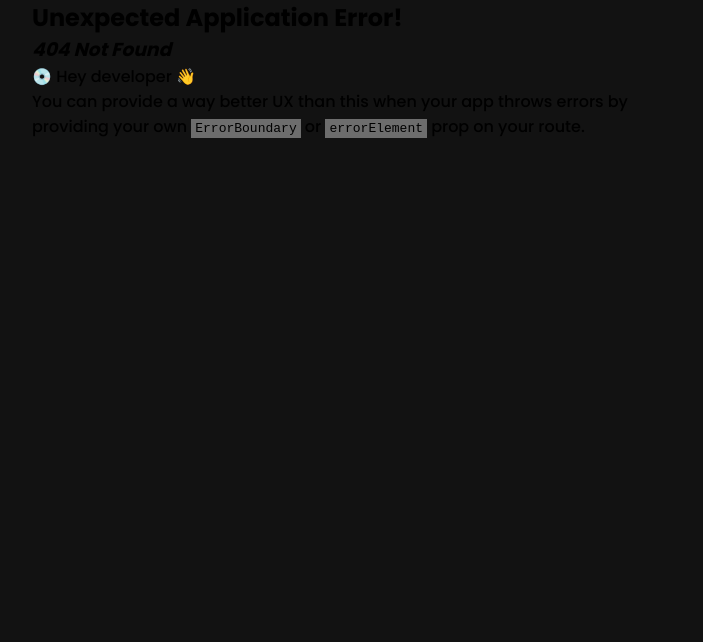
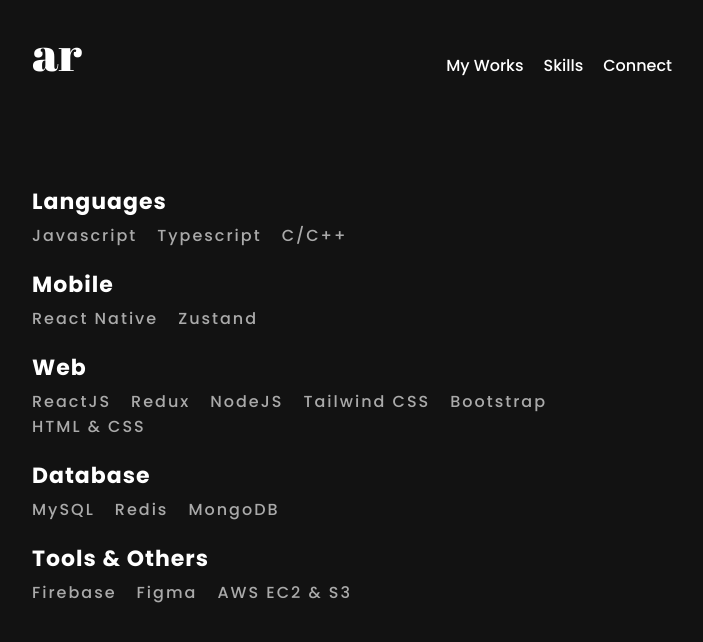
Before and after one commit to Agastya909/persona-website, a React (Vite) app: page /skills in a window 1280 px wide. Before the commit this address had no page. Shown: the top 642 px of the page, without its empty margins (288-991 px from the left). Built offline with nearby package versions, Linux system fonts and the light colour scheme.

Commit message:
add skills page

```diff
--- a/src/component/Nav.jsx
+++ b/src/component/Nav.jsx
@@ -13,8 +13,11 @@
         <a href="/projects" className="nav-link">
           My Works
         </a>
+        <a href="/skills" className="nav-link">
+          Skills
+        </a>
         <a href="/contact" className="nav-link">
-          Get in touch
+          Connect
         </a>
       </div>
     </div>
--- a/src/main.jsx
+++ b/src/main.jsx
@@ -5,6 +5,7 @@
 import Home from "./pages/home/home.jsx";
 import Project from "./pages/project/Project.jsx";
 import Contact from "./pages/contact/Contact.jsx";
+import Skills from "./pages/skills/Skills.jsx";
 
 const Router = createBrowserRouter([
   {
@@ -19,6 +20,10 @@
     path: "/contact",
     element: <Contact />,
   },
+  {
+    path: "/skills",
+    element: <Skills />,
+  },
 ]);
 
 ReactDOM.createRoot(document.getElementById("root")).render(
--- a/src/pages/contact/Contact.jsx
+++ b/src/pages/contact/Contact.jsx
@@ -9,23 +9,47 @@
       <div className="contact-section">
         <a
           href="mailto:agastyarajawat909@gmail.com"
+          className="link"
           style={{ textDecoration: "none", color: "white" }}
         >
-          <p className="title">Mail Me</p>
+          <svg
+            xmlns="http://www.w3.org/2000/svg"
+            className="icon"
+            fill="#fff"
+            viewBox="0 0 24 24"
+          >
+            <path d="M0 3v18h24v-18h-24zm6.623 7.929l-4.623 5.712v-9.458l4.623 3.746zm-4.141-5.929h19.035l-9.517 7.713-9.518-7.713zm5.694 7.188l3.824 3.099 3.83-3.104 5.612 6.817h-18.779l5.513-6.812zm9.208-1.264l4.616-3.741v9.348l-4.616-5.607z" />
+          </svg>
         </a>
         <a
           href="https://www.linkedin.com/in/agastya-rajawat/"
           target="_blank"
+          className="link"
           style={{ textDecoration: "none", color: "white" }}
         >
-          <p className="title">LinkedIn</p>
+          <svg
+            xmlns="http://www.w3.org/2000/svg"
+            className="icon"
+            fill="#fff"
+            viewBox="0 0 24 24"
+          >
+            <path d="M4.98 3.5c0 1.381-1.11 2.5-2.48 2.5s-2.48-1.119-2.48-2.5c0-1.38 1.11-2.5 2.48-2.5s2.48 1.12 2.48 2.5zm.02 4.5h-5v16h5v-16zm7.982 0h-4.968v16h4.969v-8.399c0-4.67 6.029-5.052 6.029 0v8.399h4.988v-10.131c0-7.88-8.922-7.593-11.018-3.714v-2.155z" />
+          </svg>
         </a>
         <a
           href="https://github.com/agastya909"
           target="_blank"
+          className="link"
           style={{ textDecoration: "none", color: "white" }}
         >
-          <p className="title">Github</p>
+          <svg
+            xmlns="http://www.w3.org/2000/svg"
+            className="icon"
+            fill="#fff"
+            viewBox="0 0 24 24"
+          >
+            <path d="M12 0c-6.626 0-12 5.373-12 12 0 5.302 3.438 9.8 8.207 11.387.599.111.793-.261.793-.577v-2.234c-3.338.726-4.033-1.416-4.033-1.416-.546-1.387-1.333-1.756-1.333-1.756-1.089-.745.083-.729.083-.729 1.205.084 1.839 1.237 1.839 1.237 1.07 1.834 2.807 1.304 3.492.997.107-.775.418-1.305.762-1.604-2.665-.305-5.467-1.334-5.467-5.931 0-1.311.469-2.381 1.236-3.221-.124-.303-.535-1.524.117-3.176 0 0 1.008-.322 3.301 1.23.957-.266 1.983-.399 3.003-.404 1.02.005 2.047.138 3.006.404 2.291-1.552 3.297-1.23 3.297-1.23.653 1.653.242 2.874.118 3.176.77.84 1.235 1.911 1.235 3.221 0 4.609-2.807 5.624-5.479 5.921.43.372.823 1.102.823 2.222v3.293c0 .319.192.694.801.576 4.765-1.589 8.199-6.086 8.199-11.386 0-6.627-5.373-12-12-12z" />
+          </svg>
         </a>
       </div>
     </div>
--- a/src/pages/contact/contact.css
+++ b/src/pages/contact/contact.css
@@ -5,13 +5,20 @@
   justify-content: space-around;
 }
 
-.title {
-  font-size: 20px;
-  margin: 0 20px;
+.link {
+  display: flex;
+  flex-direction: column;
+  align-items: center;
 }
 
-.title:hover {
-  color: #ffb84c;
+.icon {
+  padding: 5px;
+  height: 30px;
+  width: 30px;
+}
+
+.icon:hover {
+  fill: #ffb84c;
 }
 
 @media screen and (max-width: 480px) {
@@ -21,7 +28,9 @@
     flex-direction: column;
     align-items: center;
   }
-  .title {
-    margin-top: 5px;
+  .icon {
+    margin-top: 20px;
+    height: 40px;
+    width: 40px;
   }
 }
--- /dev/null
+++ b/src/pages/skills/Skills.jsx
@@ -0,0 +1,55 @@
+import "./skills.css";
+import Nav from "../../component/Nav";
+const Skills = () => {
+  return (
+    <div>
+      <Nav />
+      <div className="skill-content">
+        <div className="section">
+          <p className="title">Languages</p>
+          <div className="items">
+            <p className="item">Javascript</p>
+            <p className="item">Typescript</p>
+            <p className="item">C/C++</p>
+          </div>
+        </div>
+        <div className="section">
+          <p className="title">Mobile</p>
+          <div className="items">
+            <p className="item">React Native</p>
+            <p className="item">Zustand</p>
+          </div>
+        </div>
+        <div className="section">
+          <p className="title">Web</p>
+          <div className="items">
+            <p className="item">ReactJS</p>
+            <p className="item">Redux</p>
+            <p className="item">NodeJS</p>
+            <p className="item">Tailwind CSS</p>
+            <p className="item">Bootstrap</p>
+            <p className="item">HTML & CSS</p>
+          </div>
+        </div>
+        <div className="section">
+          <p className="title">Database</p>
+          <div className="items">
+            <p className="item">MySQL</p>
+            <p className="item">Redis</p>
+            <p className="item">MongoDB</p>
+          </div>
+        </div>
+        <div className="section">
+          <p className="title">Tools & Others</p>
+          <div className="items">
+            <p className="item">Firebase</p>
+            <p className="item">Figma</p>
+            <p className="item">AWS EC2 & S3</p>
+          </div>
+        </div>
+      </div>
+    </div>
+  );
+};
+
+export default Skills;
--- /dev/null
+++ b/src/pages/skills/skills.css
@@ -0,0 +1,45 @@
+.skill-content {
+  margin-top: 100px;
+}
+
+.section {
+  margin: 20px 0;
+}
+
+.title {
+  color: #fff;
+  font-weight: 700;
+  letter-spacing: 1px;
+  font-size: 22px;
+  margin: 5px 0;
+}
+
+.items {
+  display: flex;
+  flex-direction: row;
+  flex-wrap: wrap;
+}
+.item {
+  font-size: 16px;
+  color: #aaaaaa;
+  padding-right: 20px;
+  letter-spacing: 2px;
+}
+
+@media screen and (max-width: 639px) {
+  .skill-content {
+    max-width: 480px;
+    margin: 50px 10px;
+    color: #fff;
+  }
+}
+
+@media screen and (max-width: 480px) {
+  .title {
+    font-size: 18px;
+  }
+  .item {
+    font-size: 14px;
+    margin-top: 10px;
+  }
+}
```
